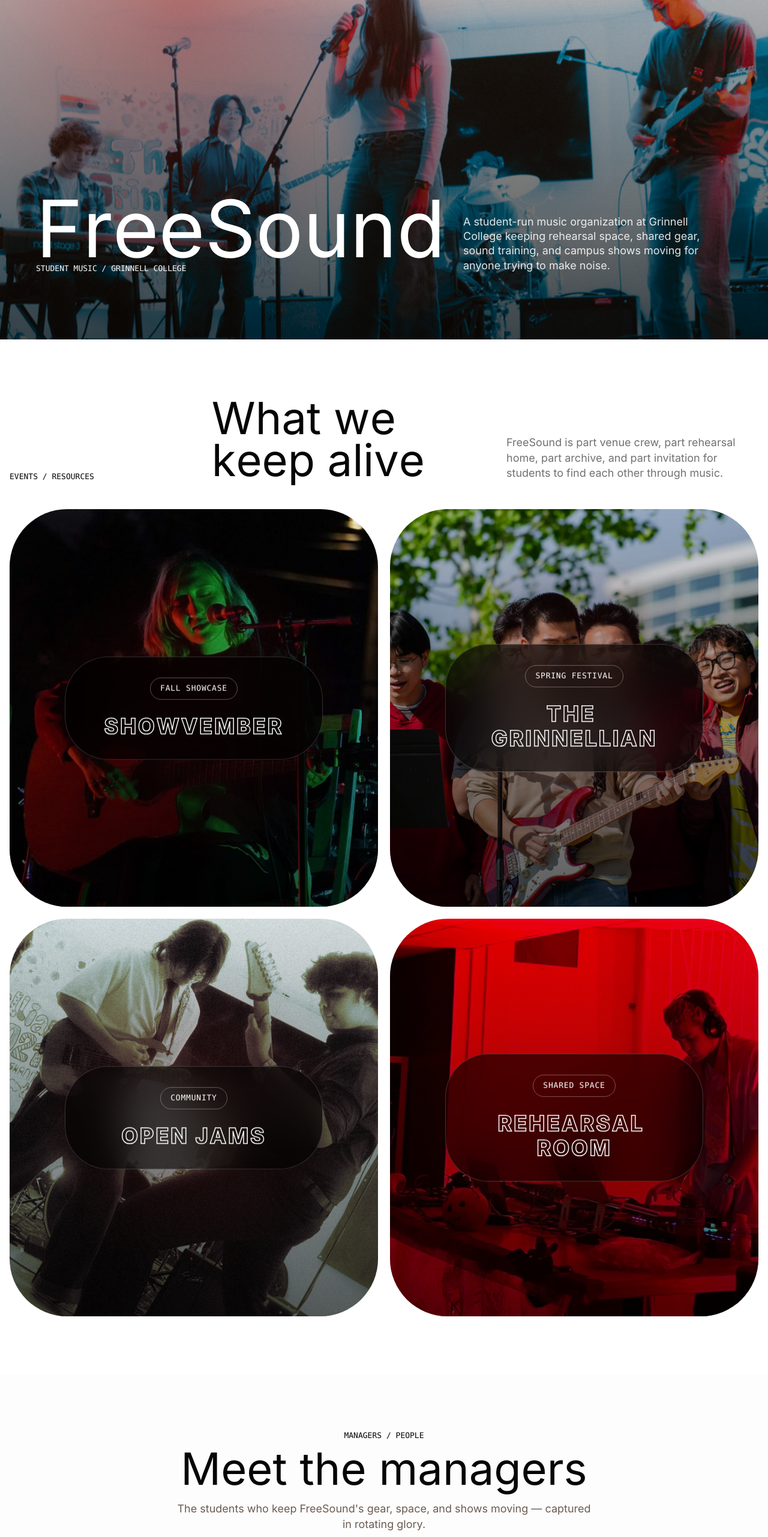
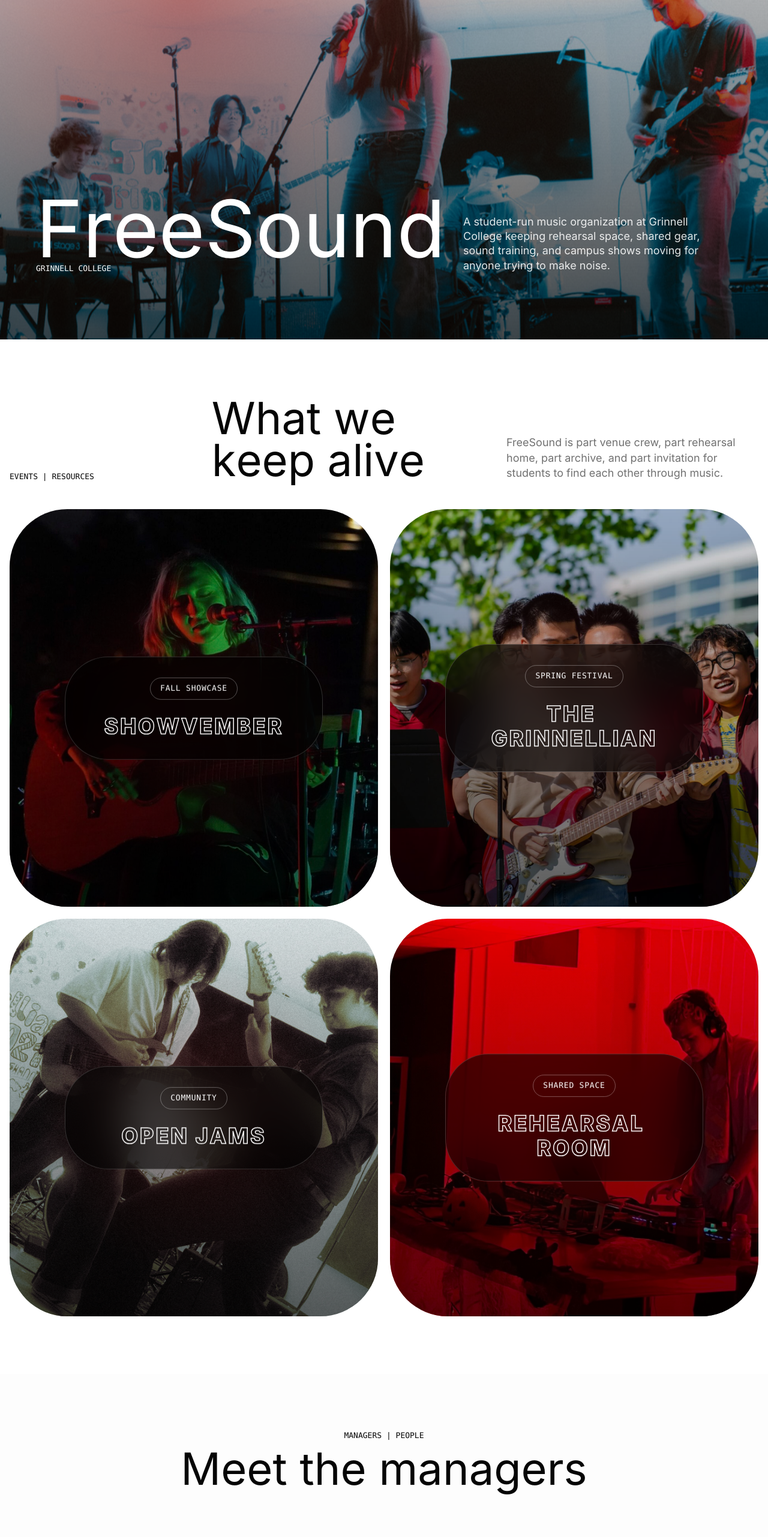
Before and after one commit to agulam-coco/freesound-web-demo, a React (Vite) app: page / in a window 1280 px wide. Shown: the part 234-2797 px from the top of the page at 60% size. Built offline with nearby package versions, Linux system fonts and the light colour scheme; grey boxes are pictures that could not be loaded; a web font is replaced by a local one.

Commit message:
Removed ai slop text

```diff
--- a/src/App.jsx
+++ b/src/App.jsx
@@ -466,7 +466,7 @@
   return (
     <section id="events" className="section projects-section">
       <SectionIntro
-        kicker="Events / Resources"
+        kicker="Events | Resources"
         title="What we keep alive"
         copy="FreeSound is part venue crew, part rehearsal home, part archive, and part invitation for students to find each other through music."
       />
@@ -531,7 +531,7 @@
   return (
     <section id="services" className="section services-section">
       <SectionIntro
-        kicker="How it works"
+        kicker=""
         title="Access, gear, shows"
         copy="FreeSound helps students learn the tools, use the space respectfully, and build events that make campus feel alive."
       />
@@ -804,9 +804,8 @@
   return (
     <section id="managers" ref={sectionRef} className="managers-showcase">
       <div className="managers-intro" data-reveal="">
-        <p className="mono-label">Managers / People</p>
+        <p className="mono-label">Managers | People</p>
         <AnimatedText as="h2">Meet the managers</AnimatedText>
-        <p>The students who keep FreeSound's gear, space, and shows moving — captured in rotating glory.</p>
       </div>
 
       <div className="managers-stage">
@@ -924,7 +923,7 @@
   return (
     <>
       <PageHero
-        kicker="Events / Resources"
+        kicker="Events | Resources"
         title="Events"
         image={projects[0].image}
         copy="Showcases, rehearsal resources, sound support, and public-facing pieces of FreeSound's campus music work."
--- a/src/siteData.js
+++ b/src/siteData.js
@@ -1,6 +1,6 @@
 export const site = {
   name: "FreeSound",
-  tagline: "student music / grinnell college",
+  tagline: "grinnell college",
   email: "freesound@grinnell.edu",
   emailLabel: "freesound@grinnell.edu",
   footerNote: "(c) 2026 FreeSound. Student-run music community at Grinnell College."
```
